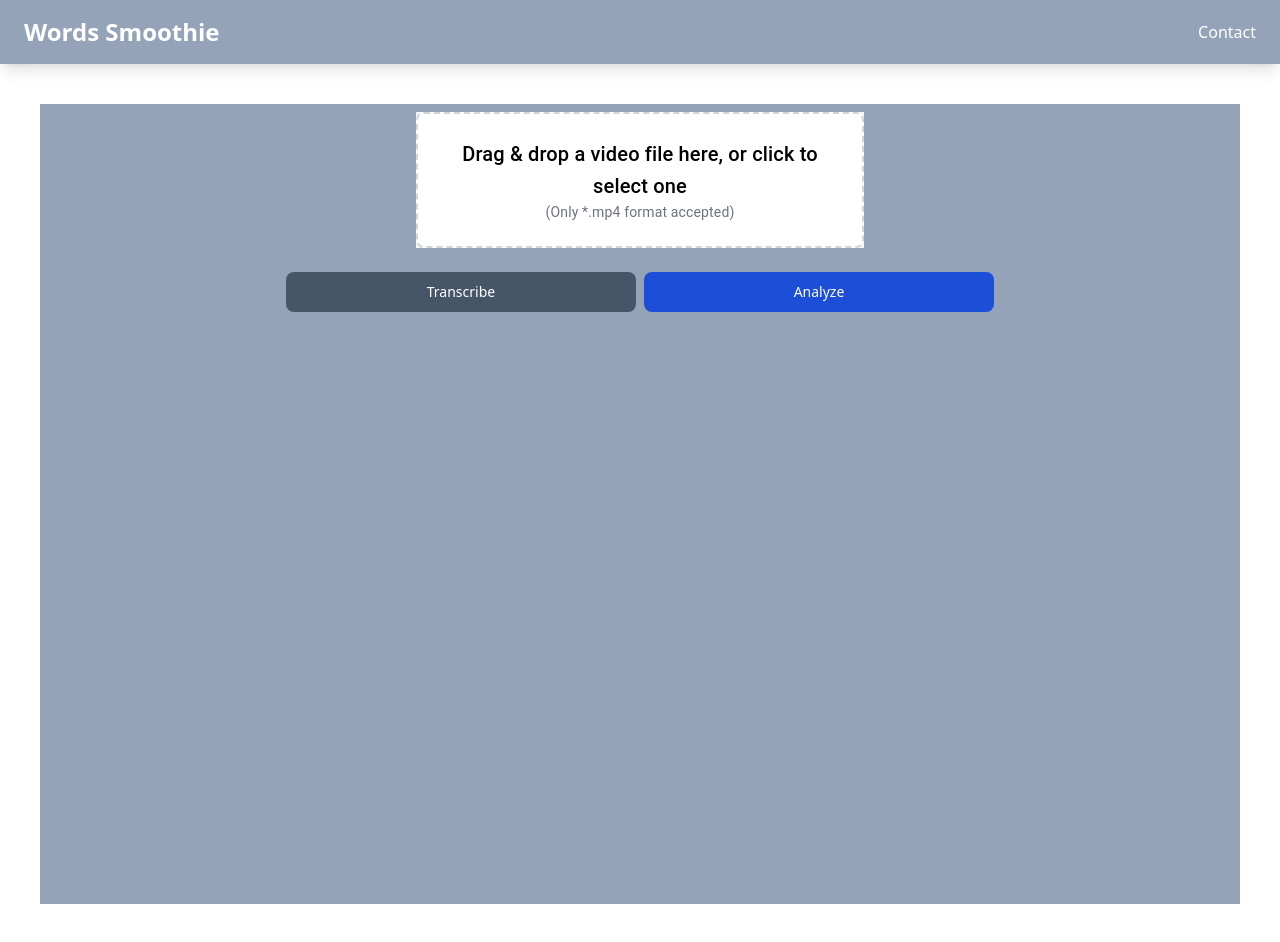
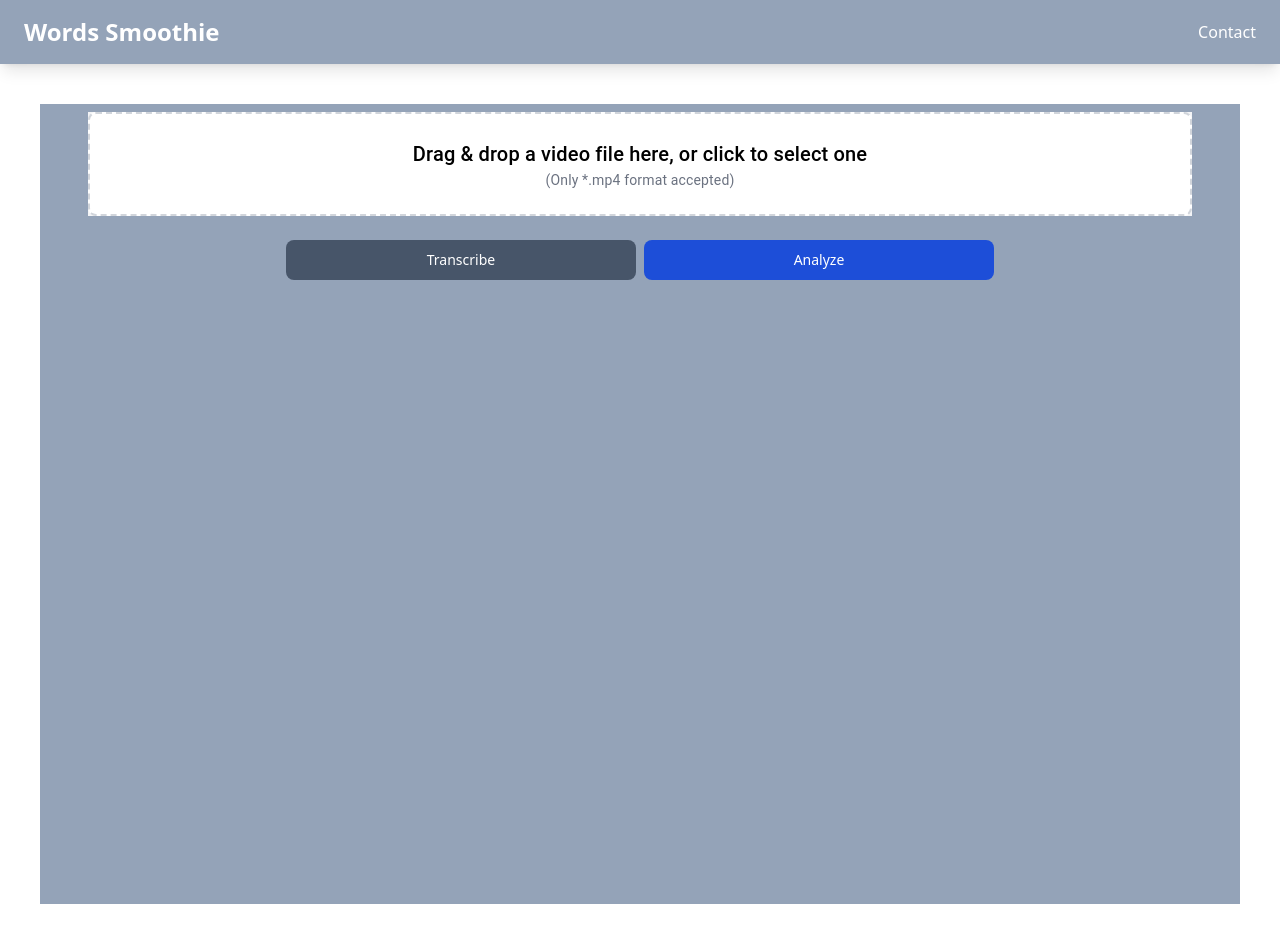
Before and after one commit to Hackathon-Krakow-2024/break-word-traps, a React (Vite) app in the folder frontend/: page / in a window 1280 px wide. Built offline with nearby package versions, Linux system fonts and the light colour scheme; no server answers.

Commit message:
Adapt width

```diff
--- a/frontend/src/components/VideoUpload.tsx
+++ b/frontend/src/components/VideoUpload.tsx
@@ -15,10 +15,10 @@ const VideoUpload = ({ handleUploadVideo }: VideoUploadProps) => {
   })
 
   return (
-    <div className='flex flex-col bg-gray-100'>
+    <div className='flex w-full flex-col bg-gray-100'>
       <Box
         {...getRootProps()}
-        className={`w-full max-w-md cursor-pointer rounded-lg border-2 border-dashed p-6 ${isDragActive ? 'border-blue-500 bg-blue-50' : 'border-gray-300 bg-white'} `}
+        className={`w-full cursor-pointer rounded-lg border-2 border-dashed p-6 ${isDragActive ? 'border-blue-500 bg-blue-50' : 'border-gray-300 bg-white'} `}
       >
         <input {...getInputProps()} />
 
--- a/frontend/src/pages/Home/Home.tsx
+++ b/frontend/src/pages/Home/Home.tsx
@@ -17,19 +17,12 @@ export const Home = () => {
   const [isLoading, setIsLoading] = useState<boolean>(false)
 
   const onDrop = (acceptedFiles: File[]) => {
-    console.log(acceptedFiles)
     const videoFile = acceptedFiles[0]
     setVideo(videoFile)
   }
 
   const [video, setVideo] = useState<File | null>(null)
   const isButtonDisabled = !video
-
-  // const handleUploadVideo = (e: ChangeEvent<HTMLInputElement>) => {
-  //   const video = e.target.files?.[0]
-  //   if (!video) return
-  //   setVideo(video)
-  // }
 
   const handleVerifyVideo = async () => {
     setIsLoading(true)
@@ -67,7 +60,7 @@ export const Home = () => {
   }
 
   return (
-    <Container className='mx-auto my-10 flex h-screen w-5/6 overflow-y-scroll bg-slate-400 p-2'>
+    <Container className='mx-auto my-10 flex h-screen w-5/6 bg-slate-400 p-2'>
       <Container className='flex h-fit flex-col items-center justify-center gap-1 pl-0'>
         <VideoUpload handleUploadVideo={onDrop} />
         <Video videoFile={video} subtitles={result.subtitles} />
```
